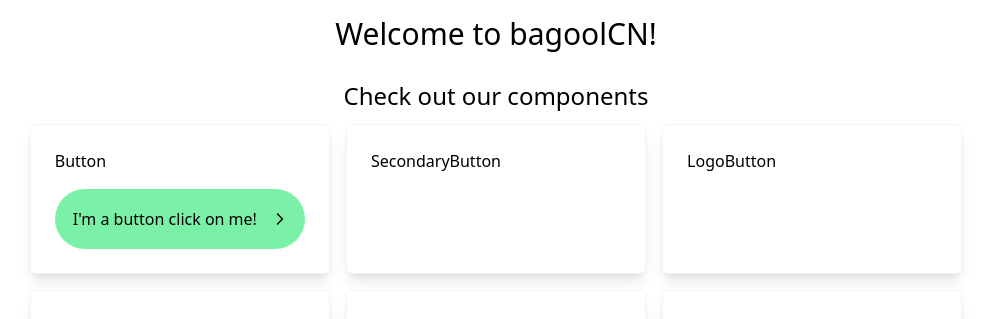
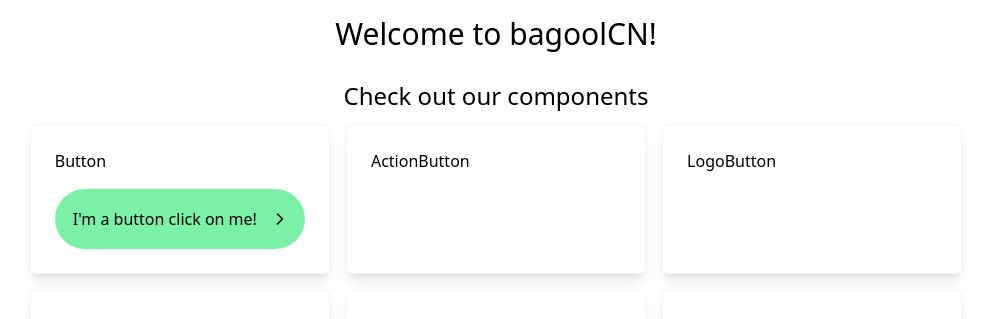
Before and after one commit to bcatalfo/bagoolCN, a React (Vite) app: page / in a window 1280 px wide. Shown: the top 319 px of the page, without its empty margins (144-1135 px from the left). Built offline with nearby package versions, Linux system fonts and the light colour scheme.

Commit message:
Replaced SecondaryButton with ActionButton.

```diff
--- a/src/App.tsx
+++ b/src/App.tsx
@@ -12,7 +12,9 @@ export default function App() {
           <Title> Button </Title>
           <Button> I'm a button click on me! </Button>
         </Card>
-        <Card> SecondaryButton </Card>
+        <Card>
+          <Title> ActionButton </Title>
+        </Card>
         <Card> LogoButton </Card>
         <Card> Header </Card>
         <Card> Hero </Card>
```
